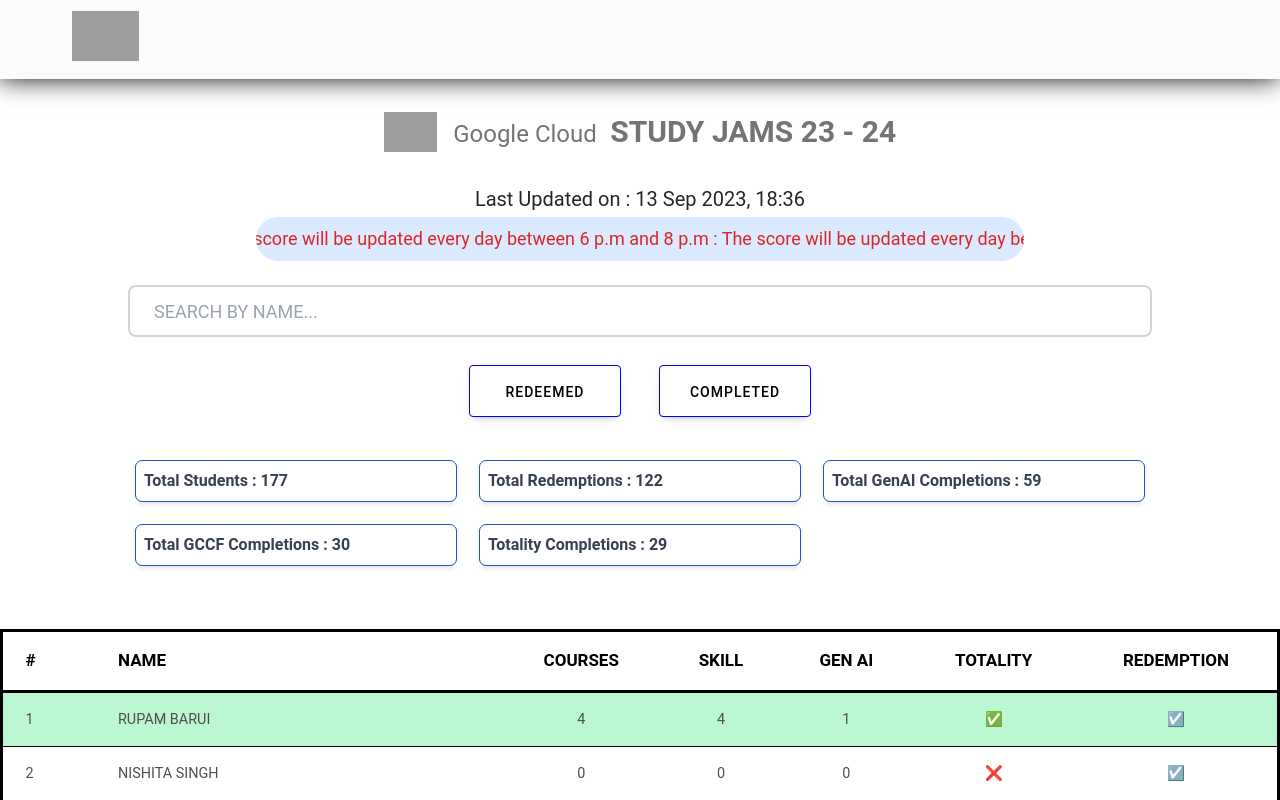
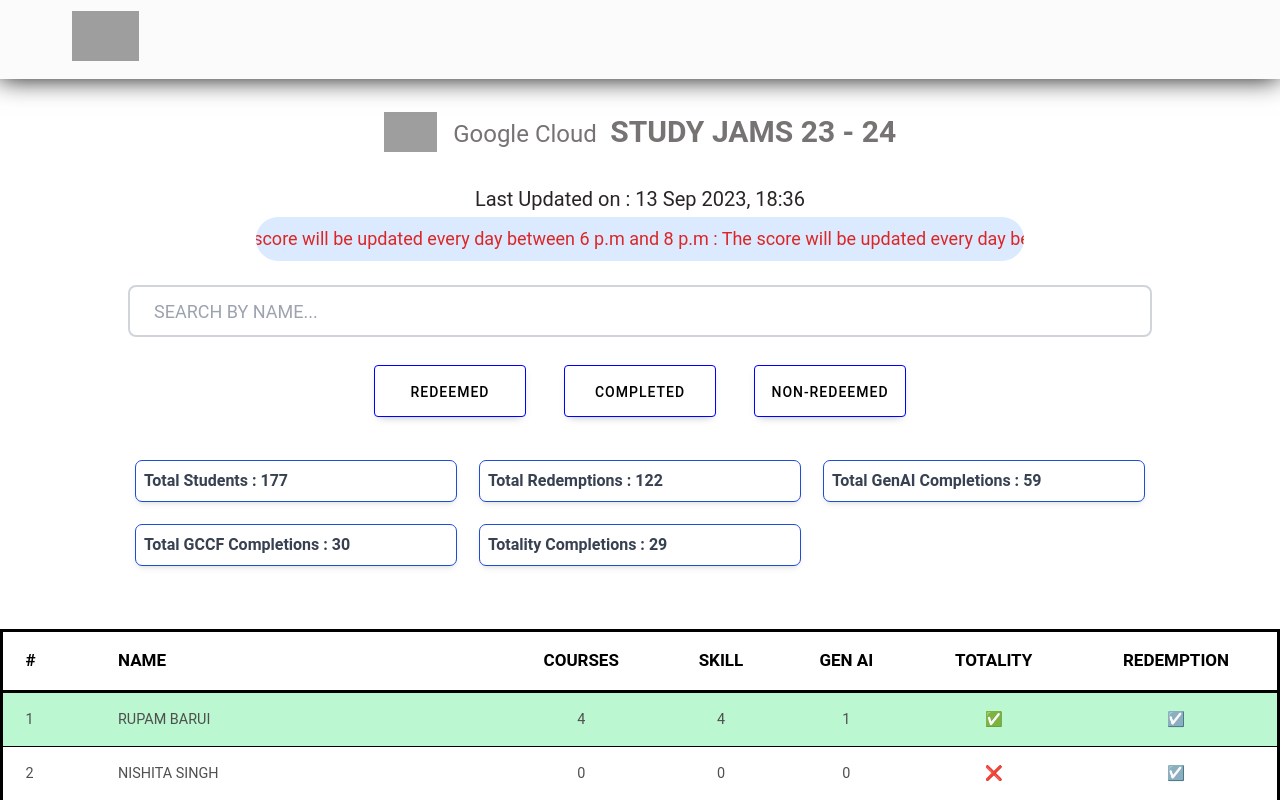
Before and after one commit to aniket0608/gcp-progress, a React (Create React App) app: page / in a window 1280 px wide. Shown: the top 800 px of the page. Built offline with nearby package versions, Linux system fonts and the light colour scheme; grey boxes are pictures that could not be loaded.

Commit message:
added non redeemed button

```diff
--- a/src/components/DataTable.jsx
+++ b/src/components/DataTable.jsx
@@ -6,6 +6,7 @@
 	const [searchTerm, setSearchTerm] = useState("");
 	const [totalCompletionFilter, setTotalCompletionFilter] = useState(false);
 	const [redemptionStatusFilter, setRedemptionStatusFilter] = useState(false);
+	const [nonRedemptionFilter, setNonRedemptionFilter] = useState(false);
 
 	const handleSearch = (event) => {
 		setSearchTerm(event.target.value);
@@ -16,13 +17,29 @@
 		if (redemptionStatusFilter) {
 			setRedemptionStatusFilter(!redemptionStatusFilter);
 		}
+		if (nonRedemptionFilter) {
+			setNonRedemptionFilter(!nonRedemptionFilter);
+		}
 	};
 	const handleRedemptionStatusClick = () => {
 		setRedemptionStatusFilter(!redemptionStatusFilter);
 		if (totalCompletionFilter) {
 			setTotalCompletionFilter(!totalCompletionFilter);
 		}
+		if (nonRedemptionFilter) {
+			setNonRedemptionFilter(!nonRedemptionFilter);
+		}
 	};
+	const handleNonRedemptionClick = () => {
+		setNonRedemptionFilter(!nonRedemptionFilter);
+		if (totalCompletionFilter) {
+			setTotalCompletionFilter(!totalCompletionFilter);
+		}
+		if (redemptionStatusFilter) {
+			setRedemptionStatusFilter(!redemptionStatusFilter);
+		}
+	};
+
 	let filteredData = DataCompletes.filter((datacomplete) =>
 		datacomplete["Student Name"]
 			.toLowerCase()
@@ -41,6 +58,13 @@
 		filteredData = filteredData.filter(
 			(dataComplete) =>
 				dataComplete["Redemption Status"].toLowerCase() === "yes"
+		);
+	}
+
+	if (nonRedemptionFilter) {
+		filteredData = filteredData.filter(
+			(dataComplete) =>
+				dataComplete["Redemption Status"].toLowerCase() === "no"
 		);
 	}
 
@@ -80,6 +104,20 @@
 							data-start="good luck!"
 							data-text="Filter"
 							data-title="Completed"
+						></p>
+					</button>
+				</div>
+				<div className="buttons flex justify-around top-5 left-5">
+					<button
+						className="btn text-black"
+						onClick={handleNonRedemptionClick}
+					>
+						<span className="w-full h-full absolute left-0 top-0 m-0 p-0 z-[1]"></span>
+						<p
+							className="after:text-black"
+							data-start="good luck!"
+							data-text="Filter"
+							data-title="Non-Redeemed"
 						></p>
 					</button>
 				</div>
```
